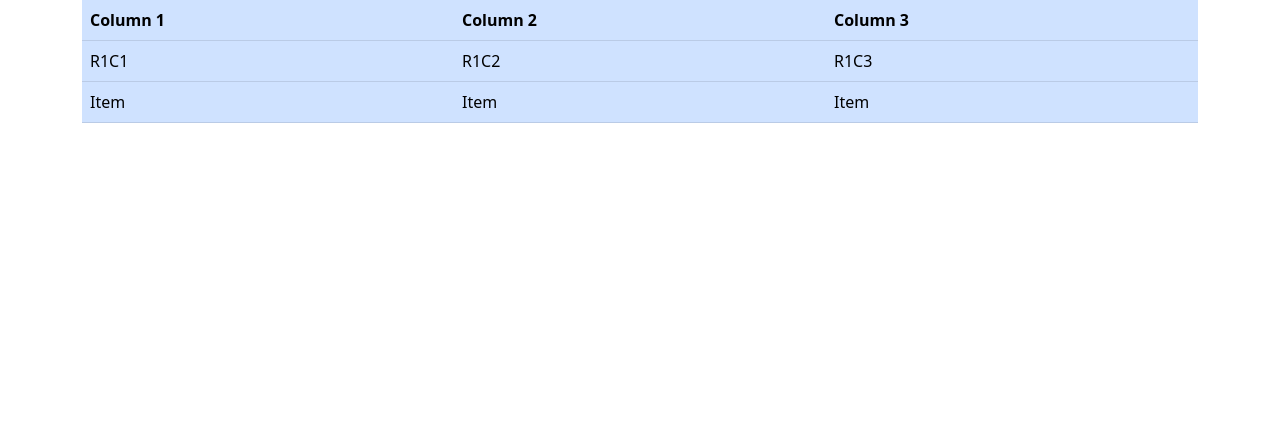
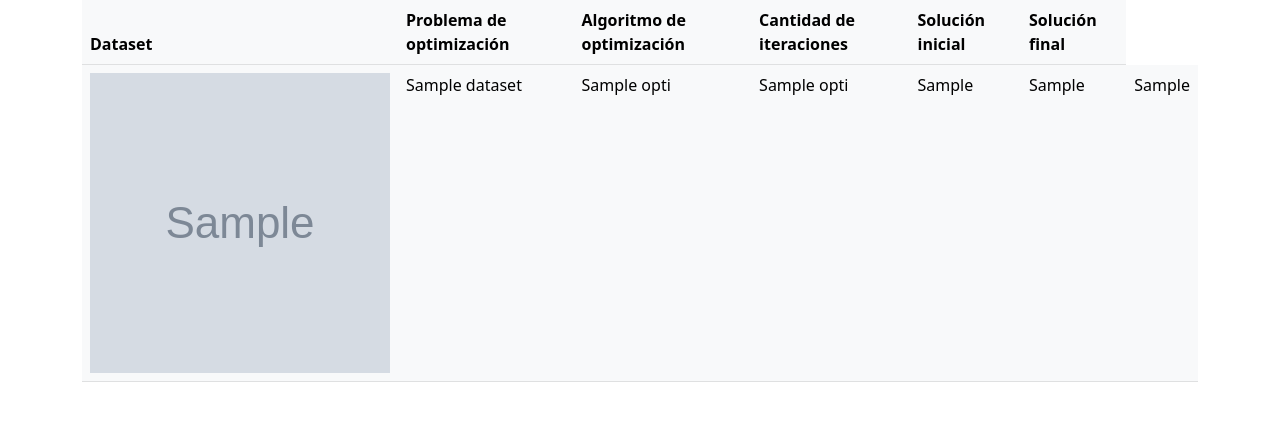
Before and after one commit to RodrigoArmijoCa/repoAstro, a Django app: page /index in a window 1280 px wide. Shown: the part 80-501 px from the top of the page. Run offline with Django 4.2, Linux system fonts and the light colour scheme; tables that the repository leaves empty hold one stand-in row (values such as "Sample post"); grey boxes marked "Sample" are stand-in pictures.

Commit message:
Imagenes agregadas

```diff
--- a/repoAstro/templates/base.html
+++ b/repoAstro/templates/base.html
@@ -22,7 +22,6 @@
         </div>
     </div>
 
-    <script src="https://cdn.jsdelivr.net/npm/@popperjs/core@2.11.6/dist/umd/popper.min.js" integrity="sha384-oBqDVmMz9ATKxIep9tiCxS/Z9fNfEXiDAYTujMAeBAsjFuCZSmKbSSUnQlmh/jp3" crossorigin="anonymous"></script>
-    <script src="https://cdn.jsdelivr.net/npm/bootstrap@5.2.1/dist/js/bootstrap.min.js" integrity="sha384-7VPbUDkoPSGFnVtYi0QogXtr74QeVeeIs99Qfg5YCF+TidwNdjvaKZX19NZ/e6oz" crossorigin="anonymous"></script>
+    <script src="https://cdn.jsdelivr.net/npm/bootstrap@5.2.1/dist/js/bootstrap.bundle.min.js" integrity="sha384-u1OknCvxWvY5kfmNBILK2hRnQC3Pr17a+RTT6rIHI7NnikvbZlHgTPOOmMi466C8" crossorigin="anonymous"></script>
 </body>
 </html>
--- a/repoAstro/templates/index.html
+++ b/repoAstro/templates/index.html
@@ -5,25 +5,29 @@
 {% block contenido %}
 
     <div class="table-responsive">
-        <table class="table table-primary">
+        <table class="table table-light">
             <thead>
                 <tr>
-                    <th scope="col">Column 1</th>
-                    <th scope="col">Column 2</th>
-                    <th scope="col">Column 3</th>
+                    <th scope="col">Dataset</th>
+                    <th scope="col">Problema de optimización</th>
+                    <th scope="col">Algoritmo de optimización</th>
+                    <th scope="col">Cantidad de iteraciones</th>
+                    <th scope="col">Solución inicial</th>
+                    <th scope="col">Solución final</th>
                 </tr>
             </thead>
             <tbody>
-                <tr class="">
-                    <td scope="row">R1C1</td>
-                    <td>R1C2</td>
-                    <td>R1C3</td>
+                {% for solucion in soluciones %}
+                <tr>
+                    <td><img src={{solucion.imagen.url}} width="300" height="300"></td>
+                    <td>{{solucion.id_dataset.nombre}}</td>
+                    <td>{{solucion.id_prob_opti.nombre}}</td>
+                    <td>{{solucion.id_algo_opti.nombre}}</td>
+                    <td>{{solucion.cant_ite}}</td>
+                    <td>{{solucion.solucion_inicial}}</td>
+                    <td>{{solucion.solucion_final}}</td>
                 </tr>
-                <tr class="">
-                    <td scope="row">Item</td>
-                    <td>Item</td>
-                    <td>Item</td>
-                </tr>
+                {% endfor %}
             </tbody>
         </table>
     </div>
```
Also changed, not shown: repoAstro/images/astroinformatica.jpg (deleted), repoAstro/images/carousel_1.jpg (renamed from repoAstro/images/black_hole.jpg), repoAstro/images/carousel_2.PNG (added), repoAstro/images/carousel_3.jpg (added), repoAstro/images/carousel_4.jpg (added), repoAstro/images/departamento.jpg (deleted).
